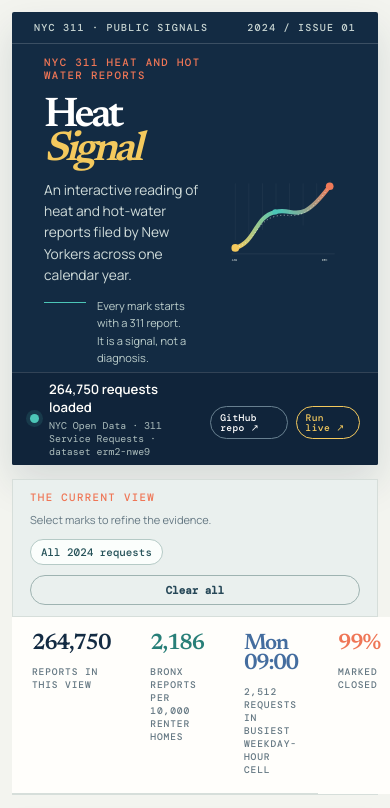
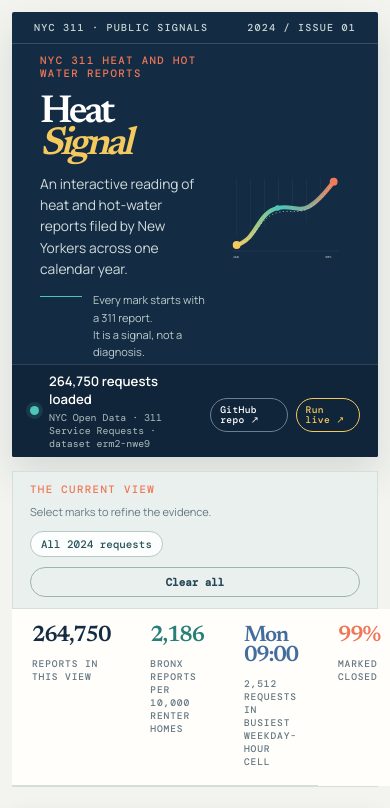
Before and after one commit to Perumal100/Heat-Signal, a plain HTML site: page dist/index.html in a window 390 px wide. Shown: the top 808 px of the page. Drawn offline with nearby package versions, Linux system fonts and the light colour scheme.

Commit message:
Tighten dashboard header and mobile guidance

```diff
--- a/dist/layout-fixes.css
+++ b/dist/layout-fixes.css
@@ -85,10 +85,11 @@
 .is-muted { opacity:.3; }
 .scale-note { align-self:center; color:#657883; font:500 .58rem DM Mono,monospace; letter-spacing:.06em; text-transform:uppercase; }
 .hero-topline { padding:9px 22px; }
-.hero-core { min-height:125px; padding:12px 32px 6px; }
-.hero h1 { font-size:clamp(2.6rem,4.6vw,4rem); }
-.hero-graphic { width:min(100%,200px); }
+.hero-core { min-height:108px; padding:10px 28px 4px; }
+.hero h1 { font-size:clamp(2.45rem,4.2vw,3.7rem); }
+.hero-graphic { width:min(100%,175px); }
+.mobile-hint { display:none; }
 .source-strip { padding-top:7px; padding-bottom:7px; }
 .heat-grid { grid-template-columns:44px repeat(24,minmax(22px,1fr)); gap:3px; min-width:680px; }
-@media(max-width:800px) { .heat-grid { min-width:610px; grid-template-columns:36px repeat(24,minmax(22px,1fr)); gap:2px; } }
+@media(max-width:800px) { .mobile-hint { display:inline; } .heat-grid { min-width:610px; grid-template-columns:36px repeat(24,minmax(22px,1fr)); gap:2px; } }
 @media(max-width:650px) { .heat-grid { min-width:540px; grid-template-columns:32px repeat(24,minmax(19px,1fr)); gap:2px; } }
```
